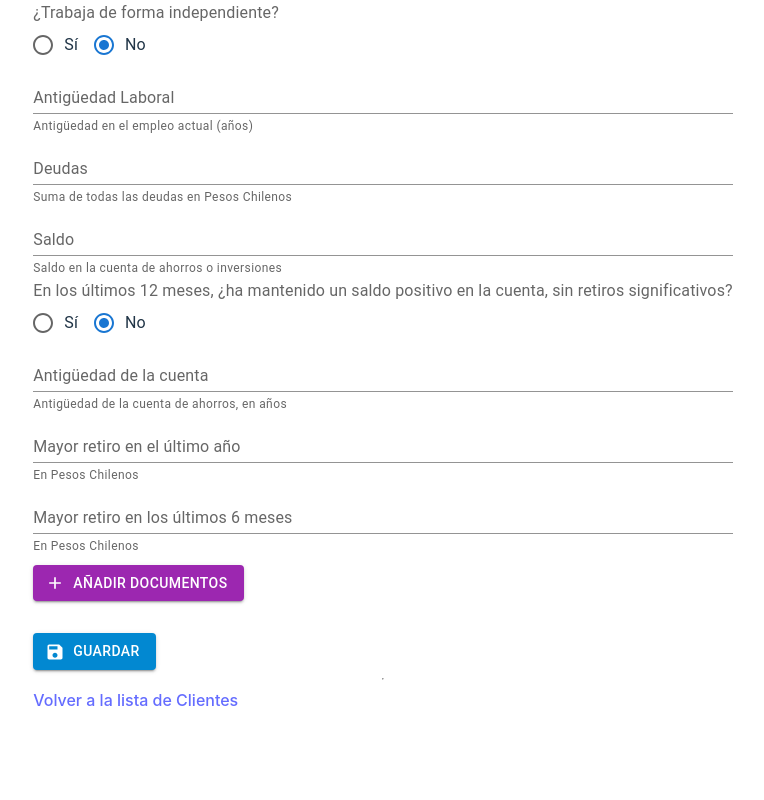
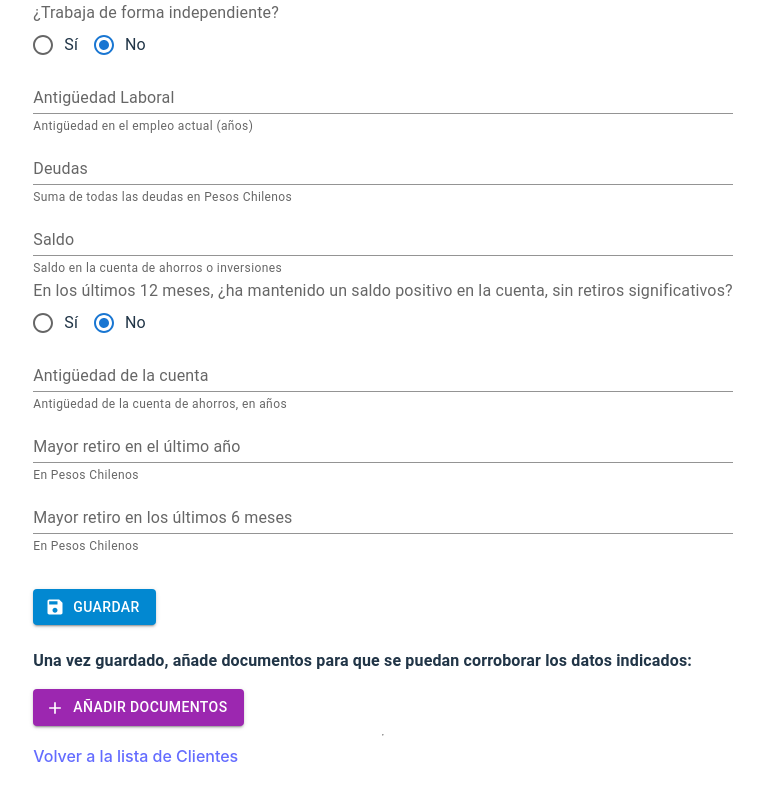
Before and after one commit to neruiz3/Evaluacion-1_frontend, a React (Vite) app: page /clientes/nuevo in a window 1280 px wide. Shown: the part 529-1329 px from the top of the page, without its empty margins (257-1021 px from the left). Before the commit the page ends 1305 px from the top, so only its background shows below. Built offline with nearby package versions, Linux system fonts and the light colour scheme.

Commit message:
Páginas de crear cliente y añadir documentos funcionales

```diff
--- a/src/components/DocumentosClientes.jsx
+++ b/src/components/DocumentosClientes.jsx
@@ -7,6 +7,7 @@ import Button from "@mui/material/Button";
 import Container from "@mui/material/Container";
 import Paper from "@mui/material/Paper";
 import Divider from "@mui/material/Divider";
+import { Link } from 'react-router-dom';
 
 
 const DocumentosClientes = () => {
@@ -135,6 +136,7 @@ const DocumentosClientes = () => {
           Subir Documentos
         </Button>
       </form>
+      <Link to="/clientes/inicio">Volver a la lista de Clientes</Link>
     </Container>
   );
 };
--- a/src/components/NuevoCliente.jsx
+++ b/src/components/NuevoCliente.jsx
@@ -9,7 +9,7 @@ import FormControlLabel from "@mui/material/FormControlLabel";
 import FormLabel from "@mui/material/FormLabel";
 import Radio from "@mui/material/Radio";
 import RadioGroup from "@mui/material/RadioGroup";
-import MenuItem from "@mui/material/MenuItem";
+import Typography from "@mui/material/Typography";
 import SaveIcon from "@mui/icons-material/Save";
 import AddIcon from "@mui/icons-material/Add";
 
@@ -266,6 +266,26 @@ const NuevoCliente = () => {
         </FormControl>
 
         <FormControl>
+          <br />
+          <Button
+            variant="contained"
+            color="info"
+            onClick={(e) => guardaCliente(e)}
+            style={{ marginTop: "0.5rem" }}
+            startIcon={<SaveIcon />}
+          >
+            GUARDAR
+          </Button>
+        </FormControl>
+        <br>
+
+        </br>
+
+        <Typography align="center" style={{ marginBottom: '8px', fontWeight: 'bold', color: "secondary"}}>
+          Una vez guardado, añade documentos para que se puedan corroborar los datos indicados:
+        </Typography>
+
+        <FormControl>
           <Button
             variant="contained"
             color="secondary"
@@ -277,18 +297,6 @@ const NuevoCliente = () => {
           </Button>
         </FormControl>
 
-        <FormControl>
-          <br />
-          <Button
-            variant="contained"
-            color="info"
-            onClick={(e) => guardaCliente(e)}
-            style={{ marginTop: "0.5rem" }}
-            startIcon={<SaveIcon />}
-          >
-            GUARDAR
-          </Button>
-        </FormControl>
       <hr />
       <Link to="/clientes/inicio">Volver a la lista de Clientes</Link>
     </Box>
```
